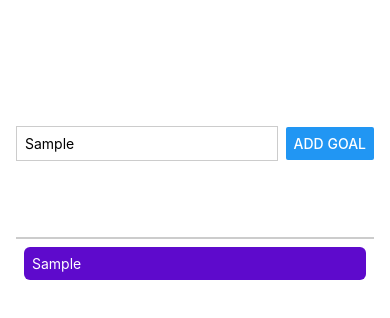
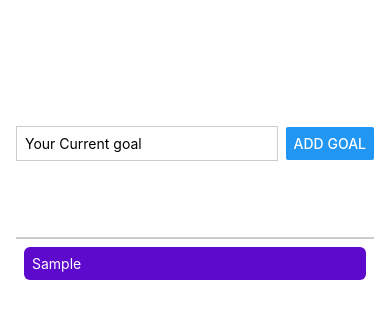
Before and after one commit to santhiyajay/udemyRNCourse, a React Native app: screen / in a window 390 px wide. Both pictures are taken after typing "Sample" into the empty fields and a click on the button "ADD GOAL". Shown: the top 318 px of the page. Built offline with nearby package versions, Linux system fonts and the light colour scheme.

Commit message:
splitting componets into smaller

```diff
--- a/App.js
+++ b/App.js
@@ -1,45 +1,29 @@
-import { StatusBar } from "expo-status-bar";
 import React, { useState } from "react";
-import {
-  Button,
-  flashlist,
-  FlatList,
-  StyleSheet,
-  Text,
-  TextInput,
-  View,
-} from "react-native";
+import { Button, FlatList, StyleSheet, TextInput, View } from "react-native";
+
+import GoalItem from "./components/GoalItem";
+import GoalInput from "./components/GoalInput";
 
 export default function App() {
-  const [enteredText, setEnteredtext] = useState("");
-  const [listGoals, setListGolas] = useState([]);
-  function goalInputHandler(enteredText) {
-    setEnteredtext(enteredText);
-  }
-  function addGoalHandler() {
-    setListGolas((currentListGoals) => [...currentListGoals, {text: enteredText, id:Math.random().toString()}]);
+  const [listGoals, setListGoals] = useState([]); // Corrected here
+
+  function addGoalHandler(enteredText) {
+    setListGoals((currentListGoals) => [  // Corrected here
+      ...currentListGoals,
+      { text: enteredText, id: Math.random().toString() },
+    ]);
   }
 
   return (
     <View style={styles.container}>
-      <View style={styles.inputContainer}>
-        <TextInput
-          style={styles.textInput}
-          placeholder="Your Current goal"
-          onChangeText={goalInputHandler}
-        ></TextInput>
-        <Button title="Add Goal" onPress={addGoalHandler} />
-      </View>
+     <GoalInput onAddGoal={addGoalHandler}/>
       <View style={styles.goalsContainer}>
         <FlatList
           data={listGoals}
           renderItem={(itemData) => {
-            return (
-              <View style={styles.goalItem}>
-                <Text style={styles.textColor}>{itemData.item.text}</Text>
-              </View>
-            );
+            return <GoalItem text={itemData.item.text} />;
           }}
+          keyExtractor={(item) => item.id}
         />
       </View>
     </View>
@@ -52,33 +36,8 @@ const styles = StyleSheet.create({
     paddingTop: 100,
     paddingHorizontal: 16,
   },
-  inputContainer: {
-    flex: 1,
-    flexDirection: "row",
-    justifyContent: "space-between",
-    alignItems: "center",
-    paddingBottom: 50,
-    borderBottomWidth: 2,
-    borderBottomColor: "#cccccc",
-  },
 
-  textInput: {
-    borderWidth: 1,
-    borderColor: "#cccccc",
-    width: "80%",
-    padding: 8,
-    marginRight: 8,
-  },
   goalsContainer: {
     flex: 7,
   },
-  goalItem: {
-    margin: 8,
-    padding: 8,
-    borderRadius: 6,
-    backgroundColor: "#5e0acc",
-  },
-  textColor: {
-    color: "white",
-  },
 });
--- /dev/null
+++ b/components/GoalInput.js
@@ -0,0 +1,49 @@
+import { Button, StyleSheet, TextInput, View } from "react-native";
+import React, { useState } from "react";
+
+function GoalInput(props) {
+    const [enteredText, setEnteredText] = useState("");
+
+  function goalInputHandler(enteredText) {
+    setEnteredText(enteredText);
+  }
+
+  function onAddGoalHandler(){
+    props.onAddGoal(enteredText);
+    setEnteredText('');
+  }
+
+  return (
+    <View style={styles.inputContainer}>
+      <TextInput
+        style={styles.textInput}
+        placeholder="Your Current goal"
+        onChangeText={goalInputHandler}
+        value={enteredText}
+      />
+      <Button title="Add Goal" onPress={onAddGoalHandler} />
+    </View>
+  );
+}
+
+export default GoalInput;
+
+const styles=StyleSheet.create({
+    inputContainer: {
+        flex: 1,
+        flexDirection: "row",
+        justifyContent: "space-between",
+        alignItems: "center",
+        paddingBottom: 50,
+        borderBottomWidth: 2,
+        borderBottomColor: "#cccccc",
+      },
+
+      textInput: {
+        borderWidth: 1,
+        borderColor: "#cccccc",
+        width: "80%",
+        padding: 8,
+        marginRight: 8,
+      },
+})
--- /dev/null
+++ b/components/GoalItem.js
@@ -0,0 +1,23 @@
+import { StyleSheet, View, Text } from "react-native";
+
+function GoalItem(props) {
+  return (
+    <View style={styles.goalItem}>
+      <Text style={styles.textColor}>{props.text}</Text>
+    </View>
+  );
+}
+
+export default GoalItem;
+
+const styles = StyleSheet.create({
+  goalItem: {
+    margin: 8,
+    padding: 8,
+    borderRadius: 6,
+    backgroundColor: "#5e0acc",
+  },
+  textColor: {
+    color: "white",
+  },
+});
```
